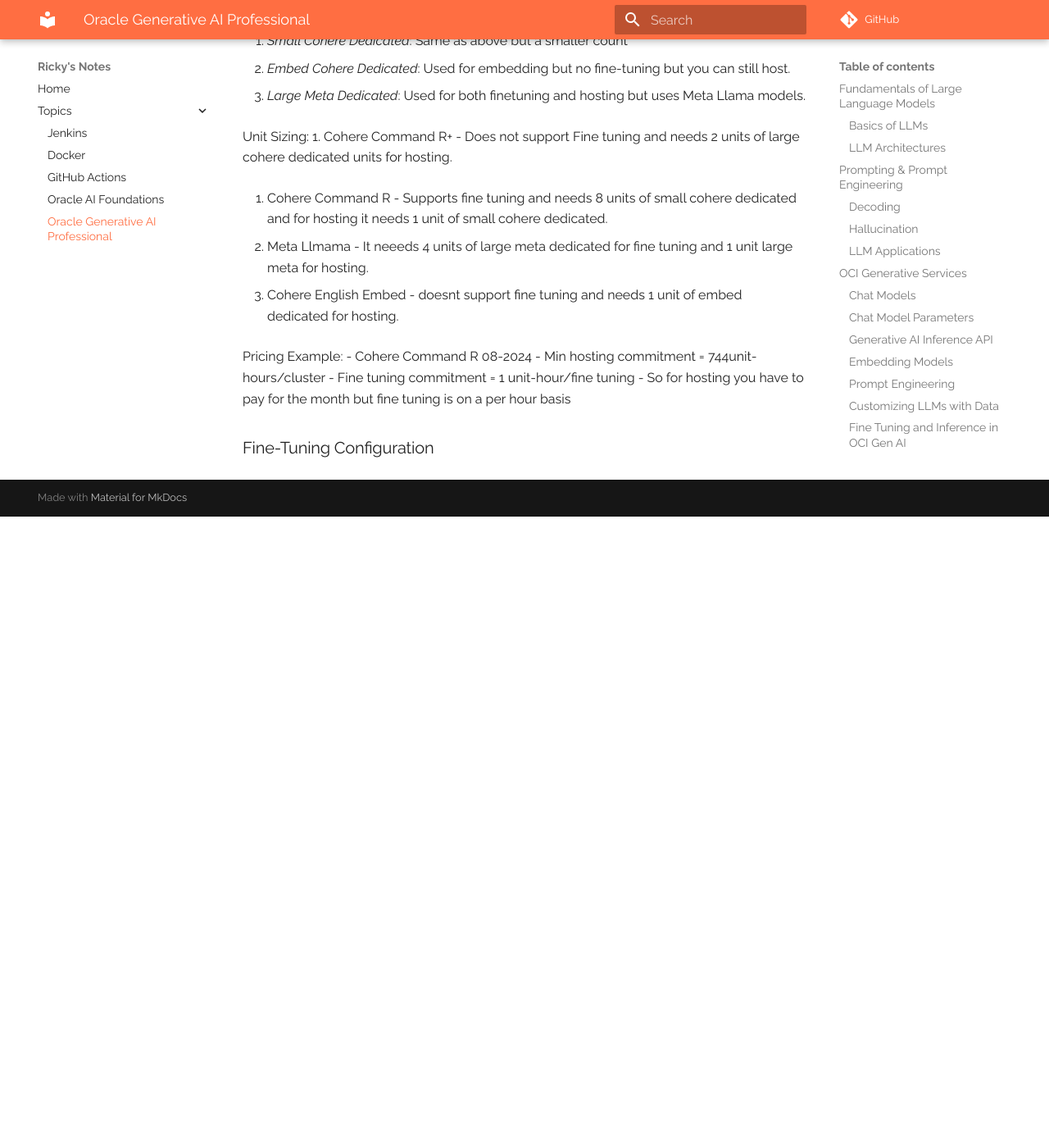
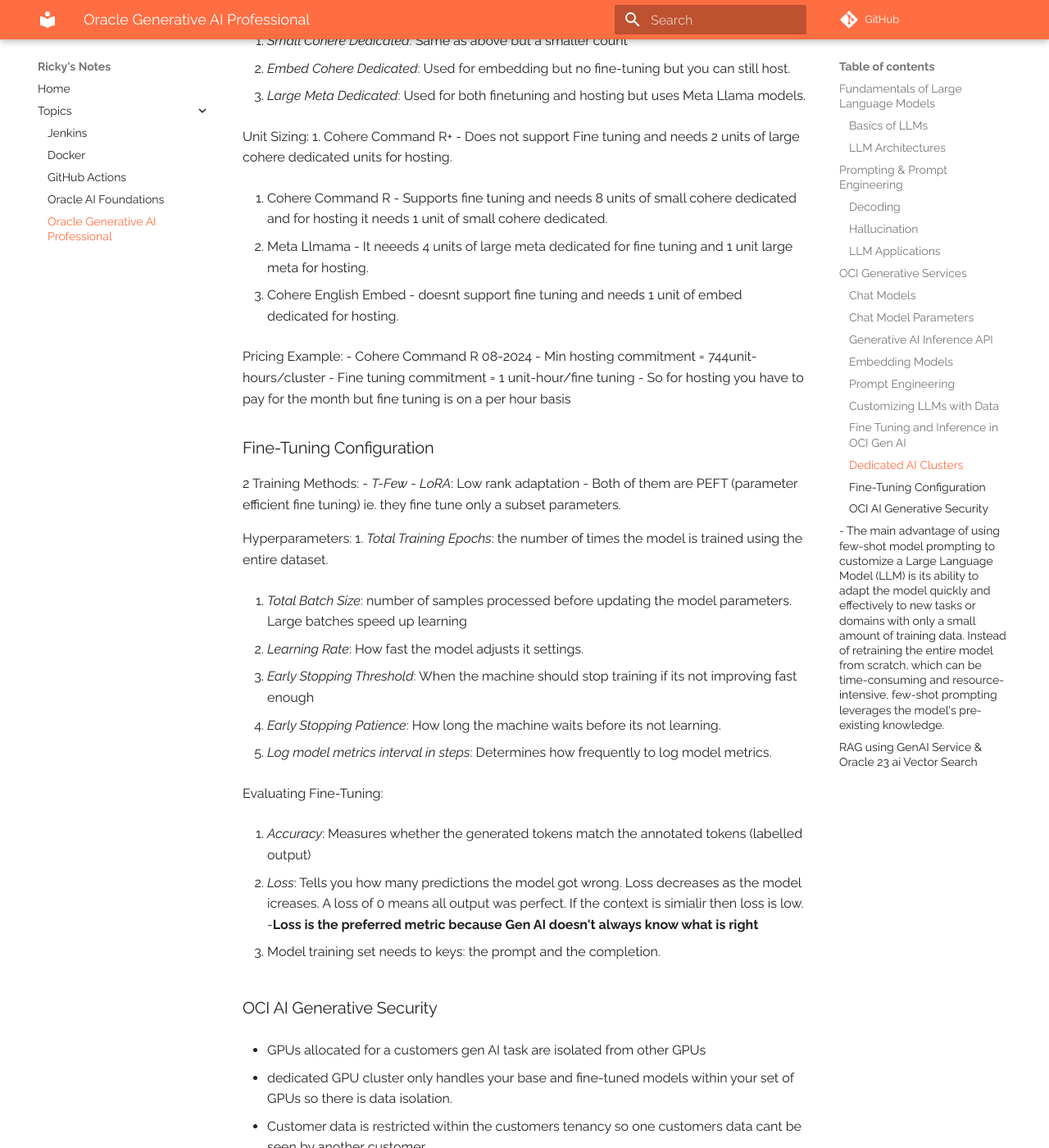
Before and after one commit to riczaman/notes-repo, an MkDocs documentation site: the page built from docs/topics/genAI.md, in a window 1280 px wide and 1400 px high, scrolled down 7928 px. Shown: the whole window at 82% size. Built offline with MkDocs 1.6.1 and Material for MkDocs 9.7.7, drawn with Linux system fonts in a browser that asks for light colours; comment, search, counter and statistics services are not loaded; before the commit the page ends 8558 px from its top, so only the background shows below that; some of the changed text lies outside the part shown.

Commit message:
finished oci gen ai module

```diff
--- a/docs/topics/genAI.md
+++ b/docs/topics/genAI.md
@@ -269,3 +269,51 @@
    - So for hosting you have to pay for the month but fine tuning is on a per hour basis
 
 ###Fine-Tuning Configuration
+
+2 Training Methods:
+  - *T-Few*
+  - *LoRA*: Low rank adaptation
+  - Both of them are PEFT (parameter efficient fine tuning) ie. they fine tune only a subset parameters.
+
+Hyperparameters:
+   1. *Total Training Epochs*: the number of times the model is trained using the entire dataset.
+
+   2. *Total Batch Size*: number of samples processed before updating the model parameters. Large batches speed up learning
+
+   3. *Learning Rate*: How fast the model adjusts it settings.
+
+   4. *Early Stopping Threshold*: When the machine should stop training if its not improving fast enough
+
+   5. *Early Stopping Patience*: How long the machine waits before its not learning.
+
+   6. *Log model metrics interval in steps*: Determines how frequently to log model metrics.
+
+Evaluating Fine-Tuning:
+
+1. *Accuracy*: Measures whether the generated tokens match the annotated tokens (labelled output)
+
+2. *Loss*: Tells you how many predictions the model got wrong. Loss decreases as the model icreases. A loss of 0 means all output was perfect. If the context is simialir then loss is low.
+ -**Loss is the preferred metric because Gen AI doesn't always know what is right**
+
+- Model training set needs to keys: the prompt and the completion.
+
+###OCI AI Generative Security
+- GPUs allocated for a customers gen AI task are isolated from other GPUs
+
+- dedicated GPU cluster only handles your base and fine-tuned models within your set of GPUs so there is data isolation.
+
+- Customer data is restricted within the customers tenancy so one customers data cant be seen by another customer.
+
+- Also uses `OCI IAM` for authentication and authorization.
+
+- `OCI Key Management` is used for secrets.
+
+- `OCI Object Storage buckets` for customer fine tuned models.
+
+Question about periods as a stop sequence: The model stops generating text once it reaches the end of the first sentence, even if the token limit is much higher.
+Explanation: Stop sequences, in the context of text generation, are special tokens or symbols used to signal the end of the generated text. These sequences serve as markers for the model to halt its generation process. Common stop sequences include punctuation marks such as periods (.), question marks (?), and exclamation marks (!), as they typically denote the end of sentences in natural language.
+
+- The main advantage of using few-shot model prompting to customize a Large Language Model (LLM) is its ability to adapt the model quickly and effectively to new tasks or domains with only a small amount of training data. Instead of retraining the entire model from scratch, which can be time-consuming and resource-intensive, few-shot prompting leverages the model's pre-existing knowledge.
+---
+
+##==**RAG using GenAI Service & Oracle 23 ai Vector Search**==
```
